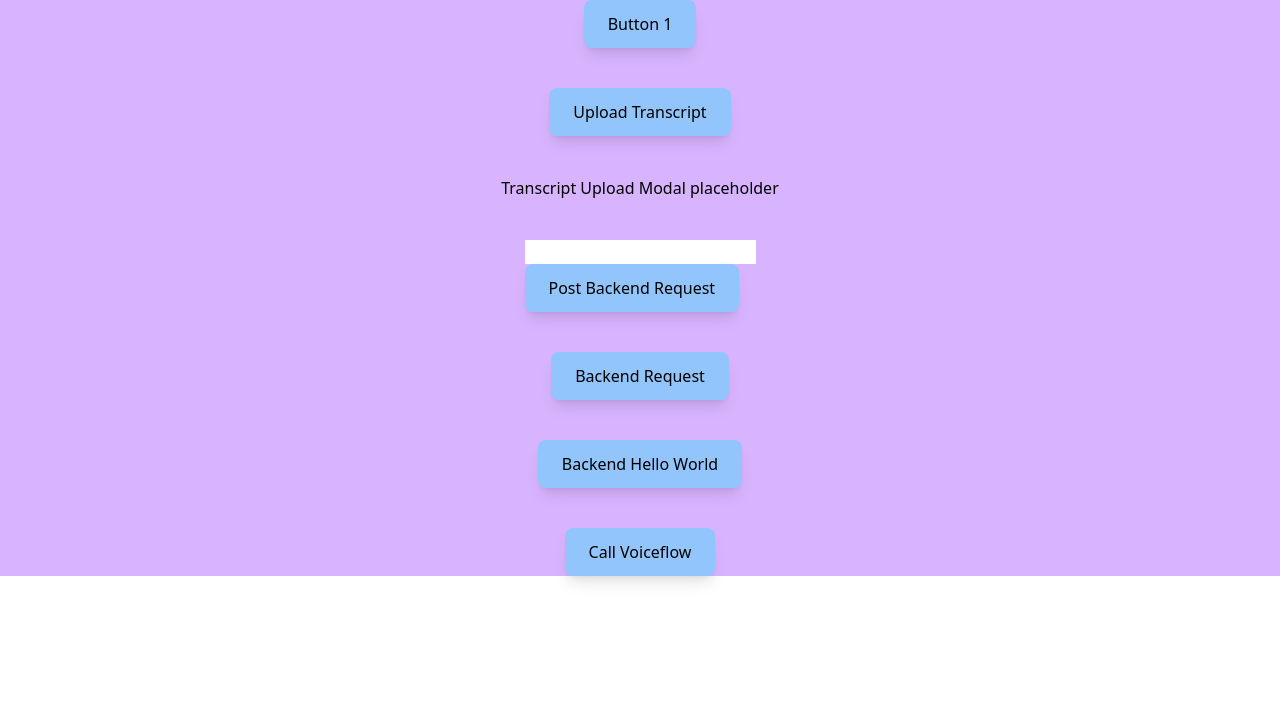
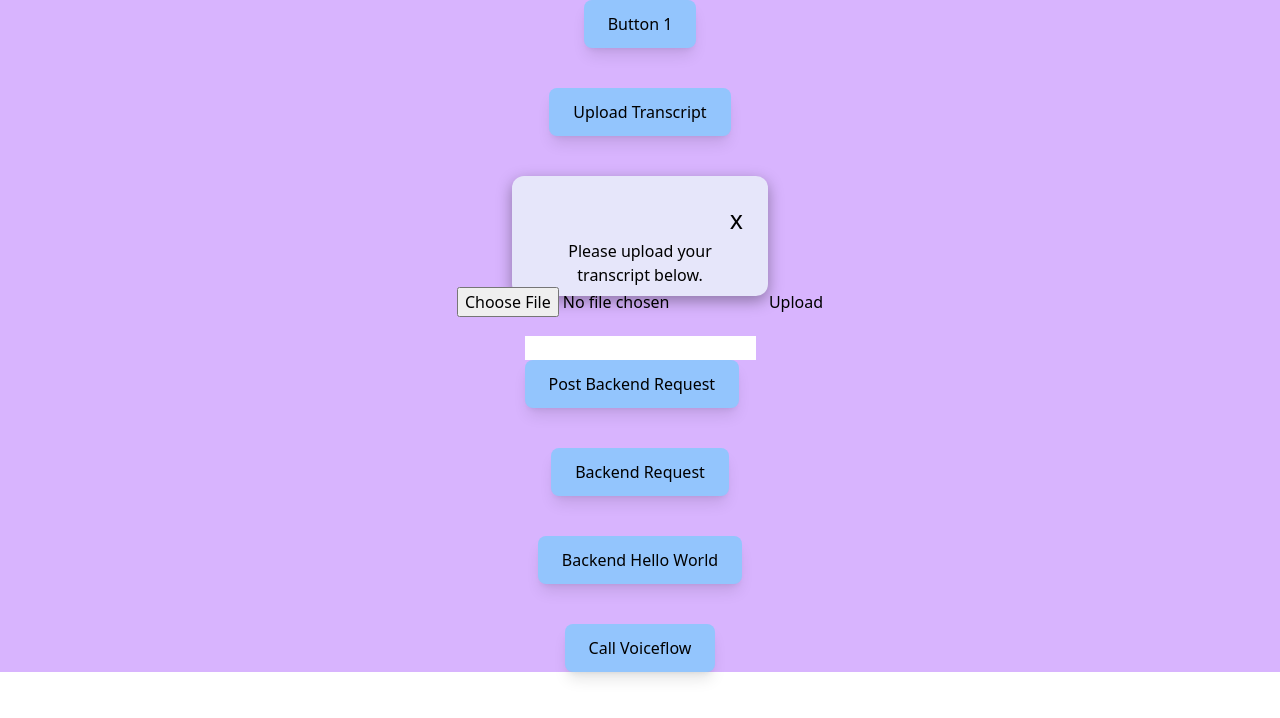
Before and after one commit to BestFloww/BestFlow, a React (Create React App) app in the folder front-end/: page / in a window 1280 px wide. Both pictures are taken after a click on the button "Upload Transcript". Shown: the top 718 px of the page. Built offline with nearby package versions, Linux system fonts and the light colour scheme.

Commit message:
Added UploadTranscriptModal
Still some kinks to work out, the close button doesn't actually have the closing functionality and the upload button needs to connect to our backend to upload into our database.

```diff
--- /dev/null
+++ b/front-end/src/components/TranscriptUploadModal.css
@@ -0,0 +1,36 @@
+.modalContainer {
+    width: 20vw;
+    height: 15vh;
+    border-radius: 12px;
+    background-color: lavender;
+    box-shadow: rgba(0, 0, 0, 0.35) 0px 5px 15px;
+    display: flex;
+    flex-direction: column;
+    padding: 25px;
+}
+
+.modalContainer .title {
+    display: inline-block;
+    text-align: center;
+}
+
+.titleCloseButton {
+    display: flex;
+    justify-content: flex-end;
+}
+
+.titleCloseButton button {
+    background-color: transparent;
+    border: none;
+    font-size: 25px;
+    cursor: pointer;
+}
+
+.modalContainer .body {
+    flex: 50%;
+    display: flex;
+    justify-content: center;
+    align-items: center;
+    font-size: 1rem;
+    text-align: center;
+}
--- a/front-end/src/components/TranscriptUploadModal.jsx
+++ b/front-end/src/components/TranscriptUploadModal.jsx
@@ -1,11 +1,58 @@
 import React, { Component } from 'react';
+import "./TranscriptUploadModal.css";
+import axios from 'axios';
 
 class TranscriptUploadModal extends Component {
+
+  state = {
+    file: null
+  }
+
+  handleFile(e) {
+    console.log(e.target.files, "File Uploaded");
+    console.log(e.target.files[0], "First Object of File Upload");
+  }
+
+  handleUpload(e) {
+    let file=this.state.file
+    let formData= new FormData()
+
+    formData.append('transcript', file)
+
+    axios({
+      url: '/some/api',
+      method: "PUT",
+      headers:{
+        authorization: 'token'
+      },
+      data: formData
+    })
+  }
+
   render() {
     if (!this.props.show) {
       return null;
     }
-    return <div>Transcript Upload Modal placeholder</div>;
+    return <div className="modalBackground">
+      <div className="modalContainer">
+        <div className="titleCloseButton">
+          <button> x </button>
+        </div>
+        <div className="title">
+          <h1>
+            Please upload your transcript below.
+          </h1>
+        </div>
+        <div className="body">
+          <div className="fileSelection">
+            <input type="file" name="file" onChange={(e)=>this.handleFile(e)}></input>
+          </div>
+
+          <br />
+          <button type="button" onClick={(e)=>this.handleUpload(e)}> Upload </button>
+        </div>
+      </div>
+    </div>;
   }
 }
 
```
